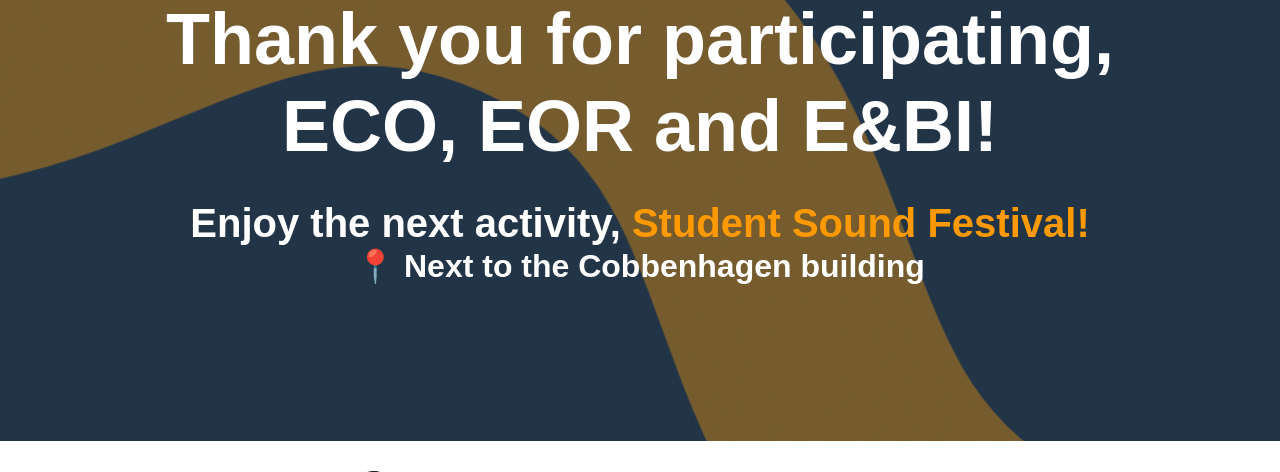
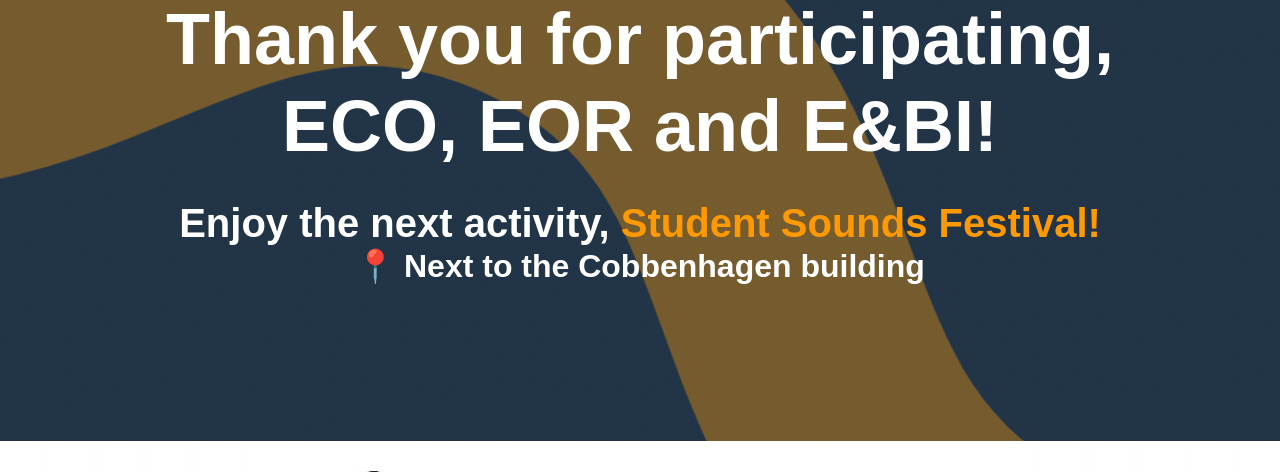
Before and after one commit to EvaHaverkort/MAK_counter, a Flask app: page /end_round_two in a window 1280 px wide. Shown: the part 189-661 px from the top of the page. Run offline with Flask 3, Linux system fonts and the light colour scheme; some libraries are stand-ins or nearby versions.

Commit message:
spelfout

```diff
--- a/templates/end_round_three.html
+++ b/templates/end_round_three.html
@@ -18,7 +18,7 @@
 
     <div class="info">
       <h2 style="font-size: 4.5em;">Dankjullie wel voor jullie inzet, EBE, BK en FE!</h2>
-      <h3 style="font-size: 2.5em;"> Veel plezier bij het, <span style="color: #FF9900;">Student Sound Festival!</span> </h3>
+      <h3 style="font-size: 2.5em;"> Veel plezier bij het, <span style="color: #FF9900;">Student Sounds Festival!</span> </h3>
       <h3 style="font-size: 2em;">📍 Naast gebouw Cobbenhagen</h3>
     </div>
 
--- a/templates/end_round_two.html
+++ b/templates/end_round_two.html
@@ -18,7 +18,7 @@
 
     <div class="info">
       <h2 style="font-size: 4.5em;">Thank you for participating, ECO, EOR and E&BI!</h2>
-      <h3 style="font-size: 2.5em;">Enjoy the next activity, <span style="color: #FF9900;">Student Sound Festival!</span> </h3>
+      <h3 style="font-size: 2.5em;">Enjoy the next activity, <span style="color: #FF9900;">Student Sounds Festival!</span> </h3>
       <h3 style="font-size: 2em;">📍 Next to the Cobbenhagen building</h3>
     </div>
 
```
